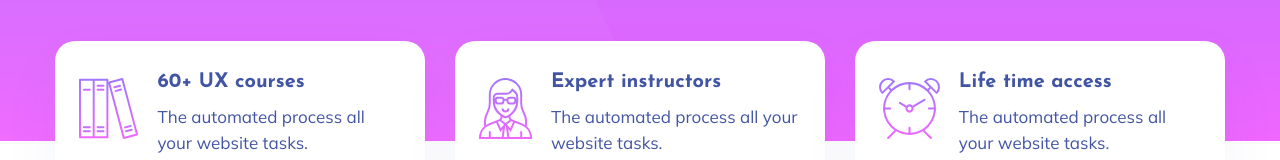
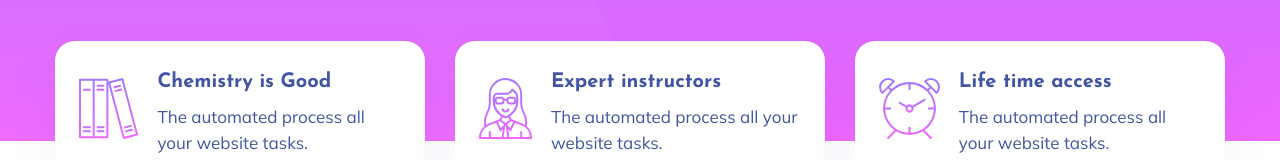
Before and after one commit to awaisseyyad/awaisseyyad.github.io, a plain HTML site: page index.html in a window 1280 px wide. Shown: the part 713-873 px from the top of the page. Drawn offline with Linux system fonts and the light colour scheme.

Commit message:
Update index page

```diff
--- a/index.html
+++ b/index.html
@@ -119,7 +119,7 @@
                                 <img src="assets/img/icon/icon1.svg" alt="">
                             </div>
                             <div class="features-caption">
-                                <h3>60+ UX courses</h3>
+                                <h3>Chemistry is Good</h3>
                                 <p>The automated process all your website tasks.</p>
                             </div>
                         </div>
```
